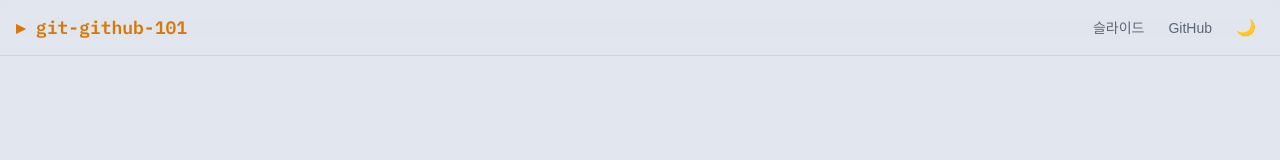
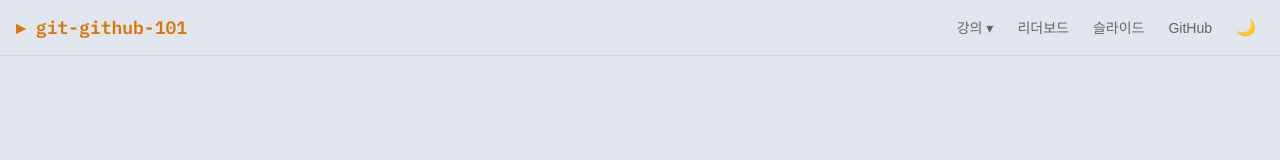
Before and after one commit to 0-Chan/git-github-101, a Next.js app: page / in a window 1280 px wide. Shown: the top 160 px of the page. Built offline with nearby package versions, Linux system fonts and the light colour scheme; a web font is replaced by a local one.

Commit message:
feat(course): add session dropdown and leaderboard link to the nav
Learners self-select their current session from the top nav, as the
confirmed operating structure specifies. Nav stays a server component;
only the dropdown is client-side.

```diff
--- a/src/components/Nav.tsx
+++ b/src/components/Nav.tsx
@@ -1,7 +1,11 @@
 import Link from "next/link";
+import { getCourse } from "@/lib/course";
+import { SessionMenu } from "./SessionMenu";
 import { ThemeToggle } from "./ThemeToggle";
 
 export function Nav() {
+  const sessions = getCourse().sessions.map(({ id, order, title }) => ({ id, order, title }));
+
   return (
     <header className="sticky top-0 z-50 h-14 border-b border-edge bg-ground/80 backdrop-blur">
       <div className="max-w-screen-xl mx-auto h-full flex items-center justify-between px-4">
@@ -9,6 +13,13 @@ export function Nav() {
           ▸ git-github-101
         </Link>
         <div className="flex items-center gap-2">
+          <SessionMenu sessions={sessions} />
+          <Link
+            href="/leaderboard"
+            className="p-2 rounded-lg text-sm text-muted hover:bg-surface hover:text-ink transition-colors"
+          >
+            리더보드
+          </Link>
           <a
             href="/slides"
             target="_blank"
--- /dev/null
+++ b/src/components/SessionMenu.tsx
@@ -0,0 +1,70 @@
+"use client";
+import Link from "next/link";
+import { usePathname } from "next/navigation";
+import { useEffect, useRef, useState } from "react";
+import type { Session } from "@/types";
+
+interface SessionMenuProps {
+  sessions: Pick<Session, "id" | "order" | "title">[];
+}
+
+export function SessionMenu({ sessions }: SessionMenuProps) {
+  const [open, setOpen] = useState(false);
+  const ref = useRef<HTMLDivElement>(null);
+  const pathname = usePathname();
+  const current = sessions.find((s) => pathname === `/course/${s.id}`);
+
+  useEffect(() => {
+    if (!open) return;
+    const onPointerDown = (e: PointerEvent) => {
+      if (ref.current && !ref.current.contains(e.target as Node)) setOpen(false);
+    };
+    const onKey = (e: KeyboardEvent) => {
+      if (e.key === "Escape") setOpen(false);
+    };
+    document.addEventListener("pointerdown", onPointerDown);
+    document.addEventListener("keydown", onKey);
+    return () => {
+      document.removeEventListener("pointerdown", onPointerDown);
+      document.removeEventListener("keydown", onKey);
+    };
+  }, [open]);
+
+  return (
+    <div ref={ref} className="relative">
+      <button
+        type="button"
+        onClick={() => setOpen((v) => !v)}
+        aria-expanded={open}
+        className={`p-2 rounded-lg text-sm transition-colors hover:bg-surface hover:text-ink ${
+          current ? "text-lane-main" : "text-muted"
+        }`}
+      >
+        {current ? `${current.order}회차` : "강의"} ▾
+      </button>
+      {open && (
+        <nav className="absolute right-0 top-full z-50 mt-1 w-64 rounded-lg border border-edge bg-ground p-1 shadow-lg">
+          <Link
+            href="/course"
+            onClick={() => setOpen(false)}
+            className="block rounded-md px-3 py-2 text-sm text-muted transition-colors hover:bg-surface hover:text-ink"
+          >
+            전체 회차 보기
+          </Link>
+          {sessions.map((session) => (
+            <Link
+              key={session.id}
+              href={`/course/${session.id}`}
+              onClick={() => setOpen(false)}
+              className={`block rounded-md px-3 py-2 text-sm transition-colors hover:bg-surface ${
+                current?.id === session.id ? "text-lane-main" : "text-ink"
+              }`}
+            >
+              <span className="font-mono text-xs">{session.order}회차</span> {session.title}
+            </Link>
+          ))}
+        </nav>
+      )}
+    </div>
+  );
+}
```
